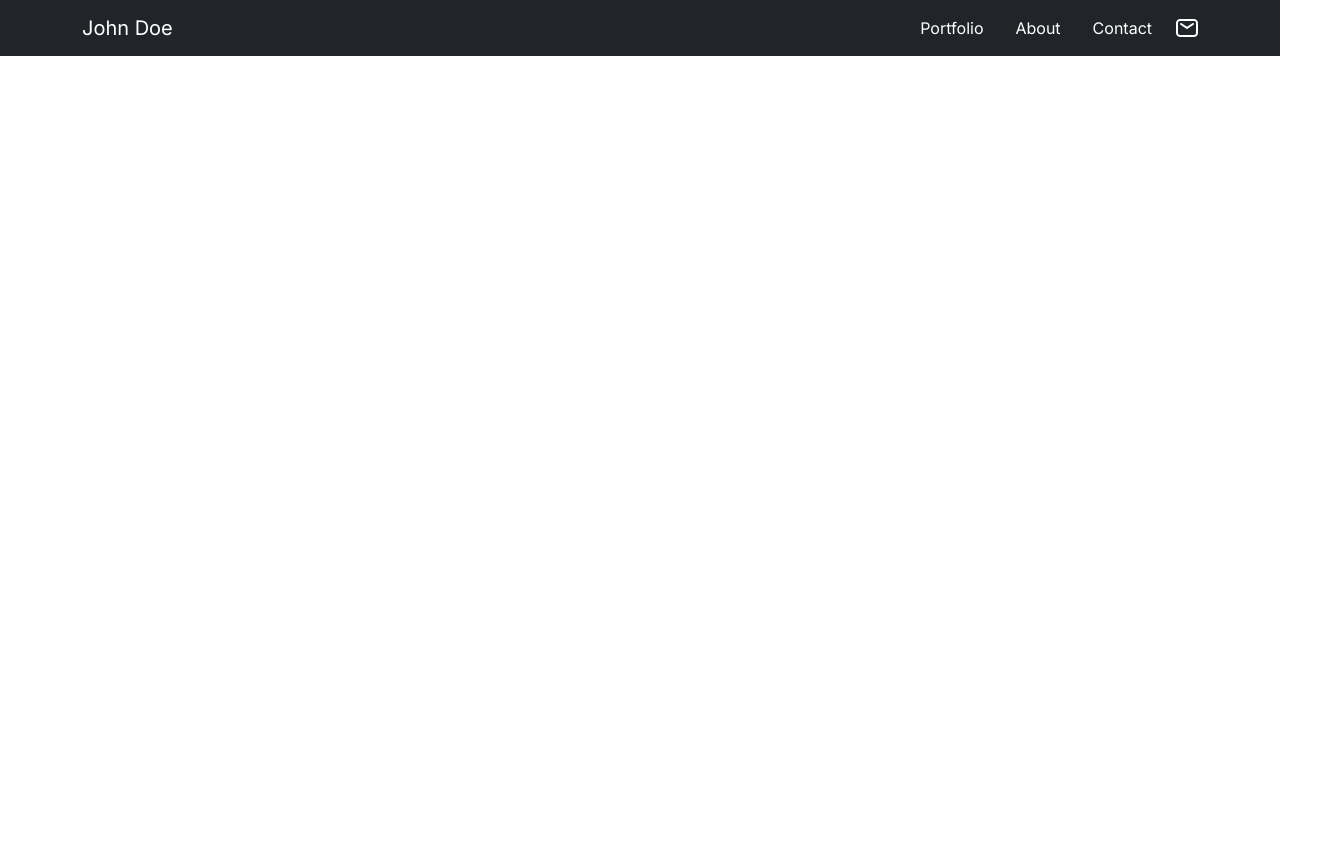
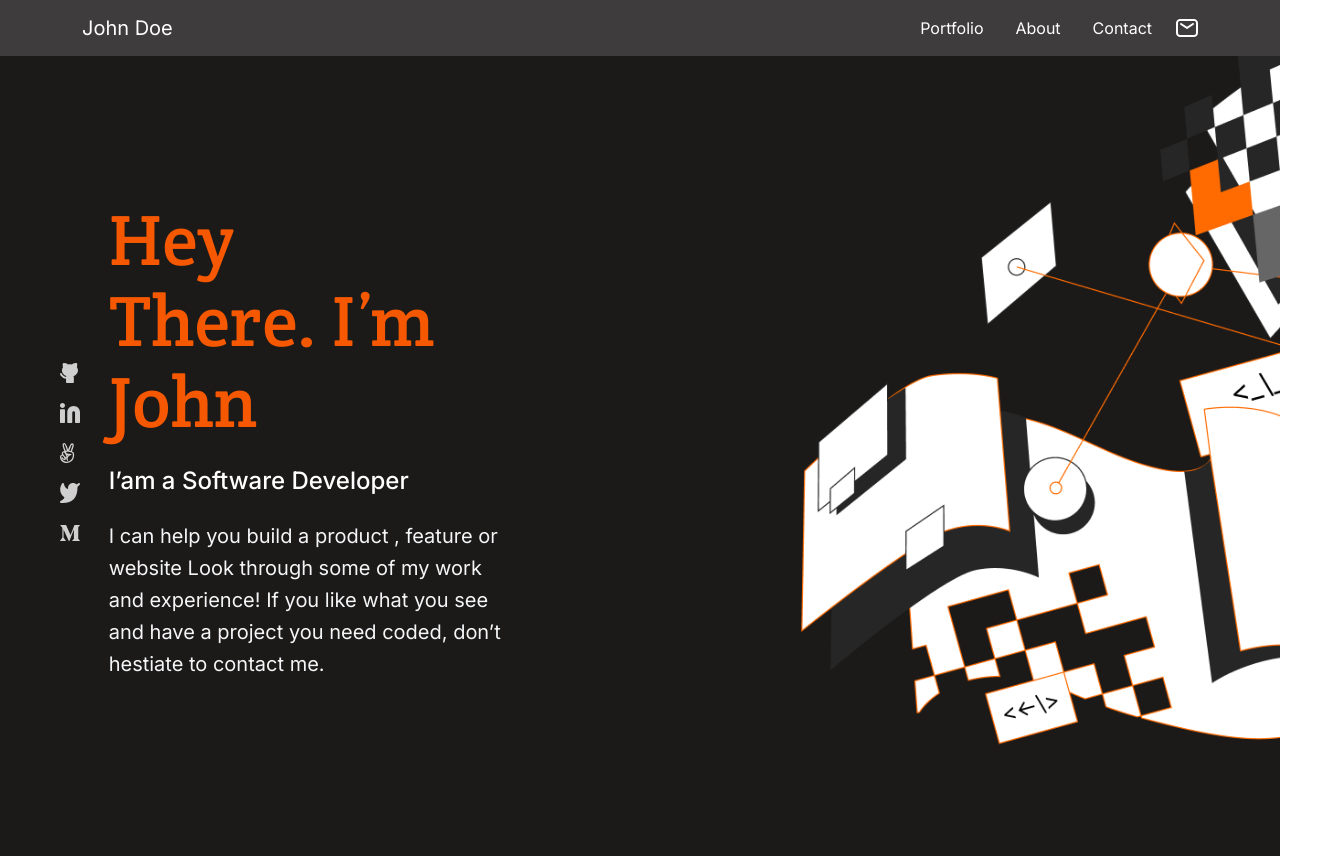
Before and after one commit to tafaramafemba/bootstrap-portfolio, a plain HTML site: page index.html in a window 1280 px wide. Shown: the whole page, 1320 px wide, since content can reach past the window. Before the commit the page ends 800 px from the top, so only its background shows below. Drawn offline with nearby package versions, Linux system fonts and the light colour scheme.

Commit message:
Complete header section

```diff
--- a/index.html
+++ b/index.html
@@ -16,7 +16,7 @@
 </head>
 
 <body>
-  <nav class="navbar navbar-expand-lg navbar-dark bg-dark">
+  <nav class="navbar navbar-expand-lg navbar-dark bg-light-dark">
     <div class="container">
       <a class="navbar-brand font-inter" href="#">John Doe</a>
       <button class="navbar-toggler" type="button" data-bs-toggle="collapse" data-bs-target="#navbarTogglerDemo02"
@@ -42,6 +42,40 @@
     </div>
   </nav>
 
+  <header class="bg-dark text-white vh-100">
+    <div class="row pb-5">
+      <div class="container col-4 py-5">
+        <h1 class="font-crete-round text-orange mt-5 pt-5 col-10">Hey There.
+          I’m John</h1>
+        <h4 class="font-inter my-4">I’am a Software Developer</h4>
+        <p class="font-inter mb-5 header-text text-light-grey">
+          I can help you build a product , feature or website Look through some of my work and
+          experience! If you like
+          what you see and have a project you need coded,
+          don’t hestiate to contact me.
+        </p>
+      </div>
+      <ul class="position-absolute list-unstyled social-icons">
+        <li class="p-2"><a href="#">
+            <img src="./assets/svg/github.svg" alt="">
+          </a></li>
+        <li class="p-2"><a href="#">
+            <img src="./assets/svg/linkedin.svg" alt="">
+          </a></li>
+        <li class="p-2"><a href="#">
+            <img src="./assets/svg/angel-list.svg" alt="">
+          </a></li>
+        <li class="p-2"><a href="#">
+            <img src="./assets/svg/twitter.svg" alt="">
+          </a></li>
+        <li class="p-2"><a href="#">
+            <img src="./assets/svg/medium.svg" alt="">
+          </a></li>
+      </ul>
+      <div class="col-6"></div>
+    </div>
+  </header>
+
   <script src="https://cdn.jsdelivr.net/npm/bootstrap@5.0.2/dist/js/bootstrap.bundle.min.js"
     integrity="sha384-MrcW6ZMFYlzcLA8Nl+NtUVF0sA7MsXsP1UyJoMp4YLEuNSfAP+JcXn/tWtIaxVXM"
     crossorigin="anonymous"></script>
--- a/style.css
+++ b/style.css
@@ -1,6 +1,49 @@
+* {
+  box-sizing: border-box !important;
+}
+
 .font-inter {
 font-family: 'Inter', sans-serif;
 }
+
 .font-crete-round {
   font-family: 'Crete Round', serif;
 }
+
+.bg-light-dark {
+  background-color: #3E3C3C;
+}
+
+.bg-dark {
+  background-color: #1C1A19 !important;
+}
+
+header {
+  background-image: url(./assets/png/header-illustration.png);
+  background-repeat: no-repeat;
+  background-position: top right;
+  background-size: contain;
+}
+
+.text-orange {
+  color: #F55800;
+}
+
+.text-light-grey {
+  color: #F4F5F7;
+}
+
+h1 {
+  font-size: 72px;
+  line-height: 81px;
+}
+
+.header-text {
+  font-size: 20px;
+  line-height: 32px;
+}
+
+.social-icons {
+  top: 351px;
+  left: 40px;
+}
```
